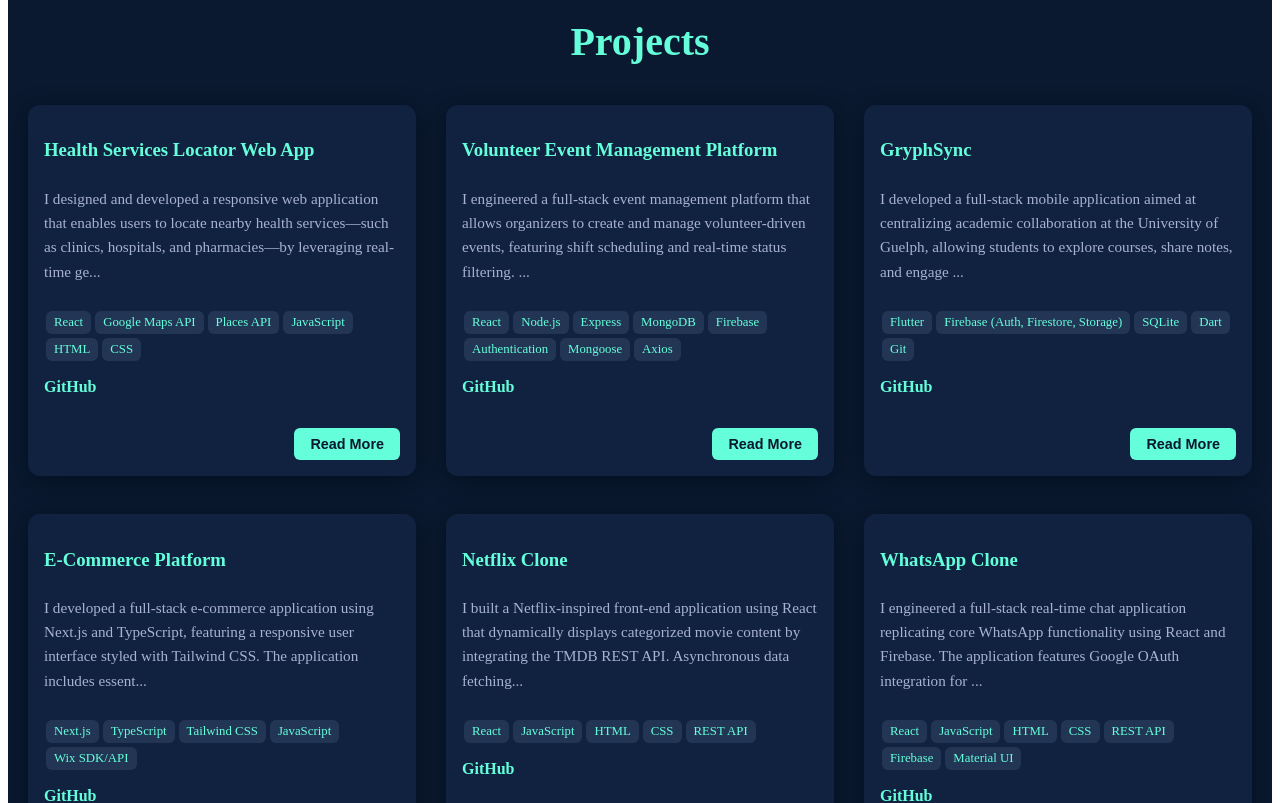
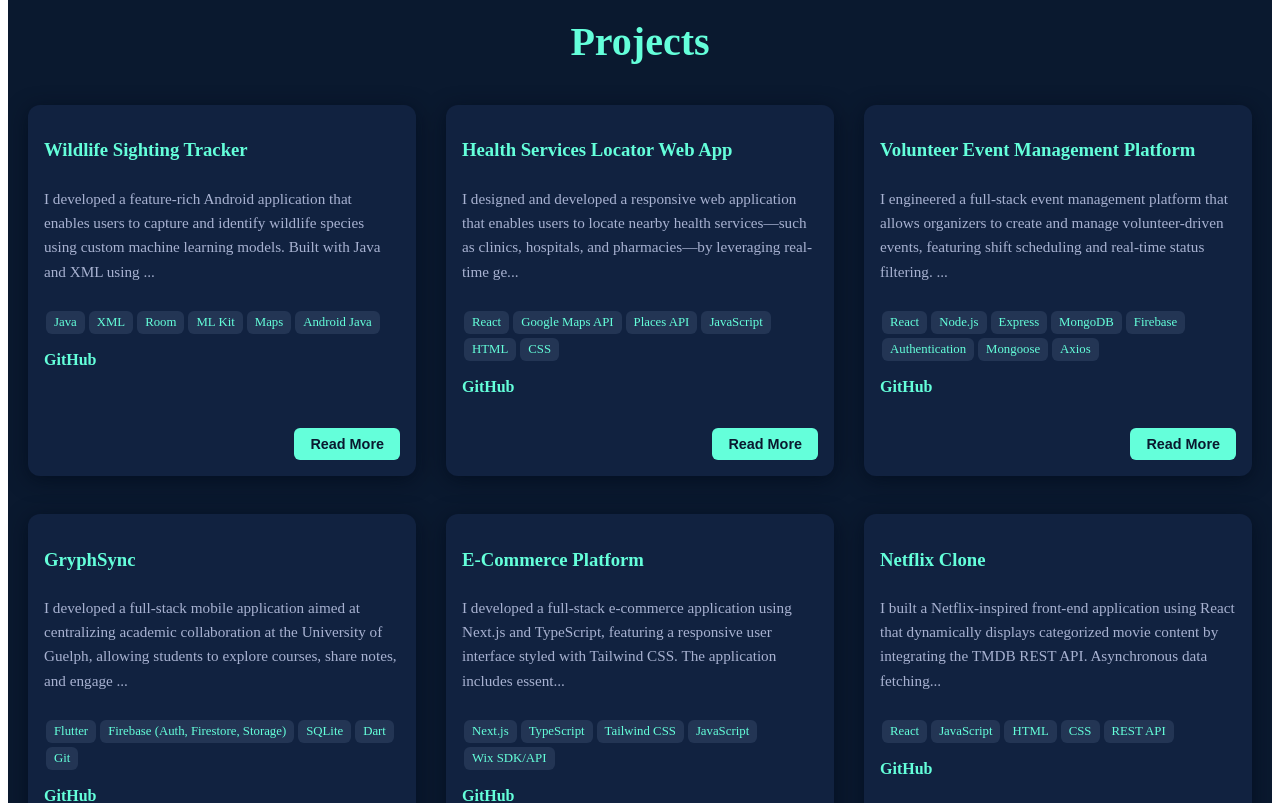
Before and after one commit to SunHorizon/SunHorizon.github.io, a React (Vite) app: page / in a window 1280 px wide. Shown: the part 1600-2403 px from the top of the page. Built offline with nearby package versions, Linux system fonts and the light colour scheme.

Commit message:
added project

```diff
--- a/src/components/Projects.jsx
+++ b/src/components/Projects.jsx
@@ -2,6 +2,20 @@ import React, { useState, useEffect } from "react";
 import './Projects.css';
 
 const projects = [
+  {
+    title: 'Wildlife Sighting Tracker',
+    description:`
+    I developed a feature-rich Android application that enables users to capture and identify wildlife species using custom machine learning models. Built with Java and XML using Android Jetpack components, the app supports both photo capture via CameraX and image selection from the gallery.
+    Species recognition is powered by ML Kit's Custom Image Labeling using a pre-trained TensorFlow Lite model, allowing for accurate identification beyond the limitations of default models.
+    Each sighting is logged with rich metadata—including timestamp, GPS coordinates from FusedLocationProviderClient, and user notes—and persisted locally using a Room database.
+    I designed the ImageEntity schema to store relevant details such as image paths, labels, and location data. A RecyclerView-based sightings gallery displays past entries with efficient image loading via Glide and metadata rendering.
+    Additionally, I integrated the Google Maps SDK to visualize sightings as clustered interactive pins with info windows. The application features a modern, material-compliant UI with a BottomNavigationView, FloatingActionButton, and intuitive image preview overlays.
+    Users can preview, save, or cancel image entries before committing, and manage their history with deletion options for greater control.
+    `,
+    tech: ['Java', 'XML', 'Room', 'ML Kit', 'Maps', "Android Java"],
+    github: 'https://github.com/SunHorizon/WildlifeTracker',
+    demo: '#', // Add demo link if available
+  },
   {
     title: 'Health Services Locator Web App',
     description:`
```
Also changed, not shown: 1 other file (tests, documents, lock files or other folders).
